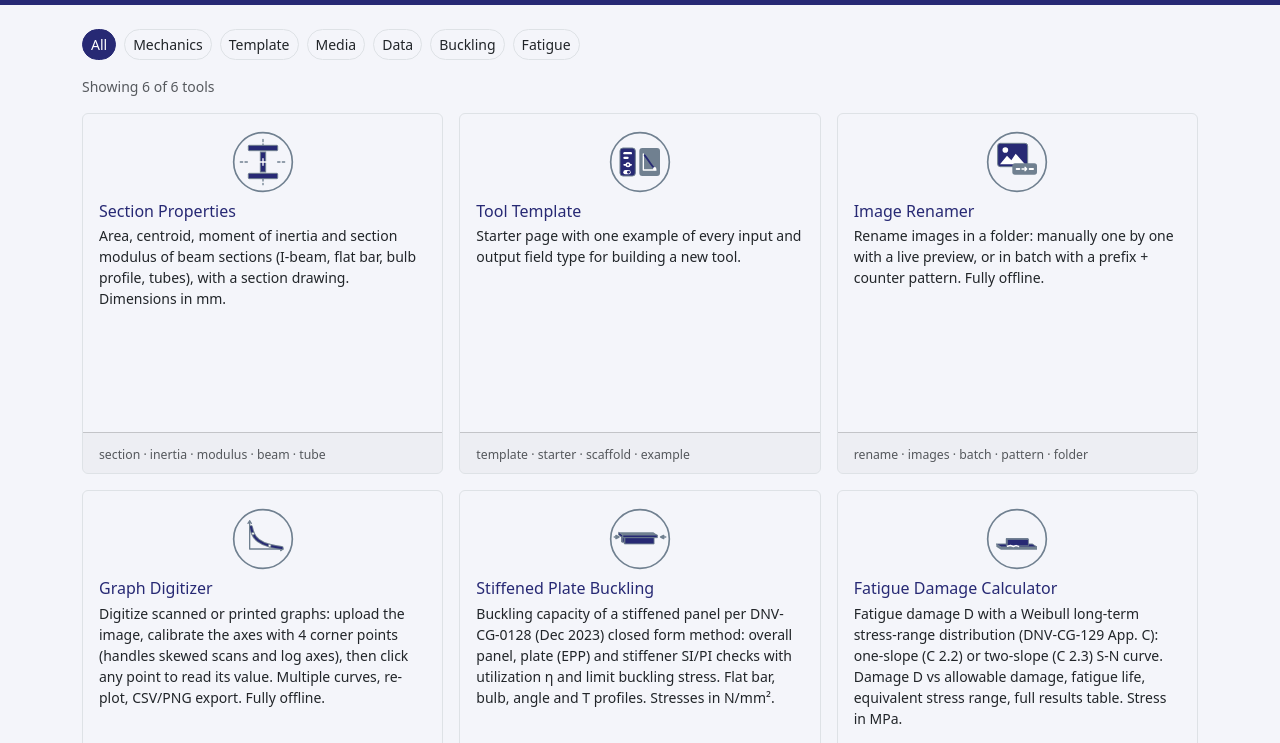
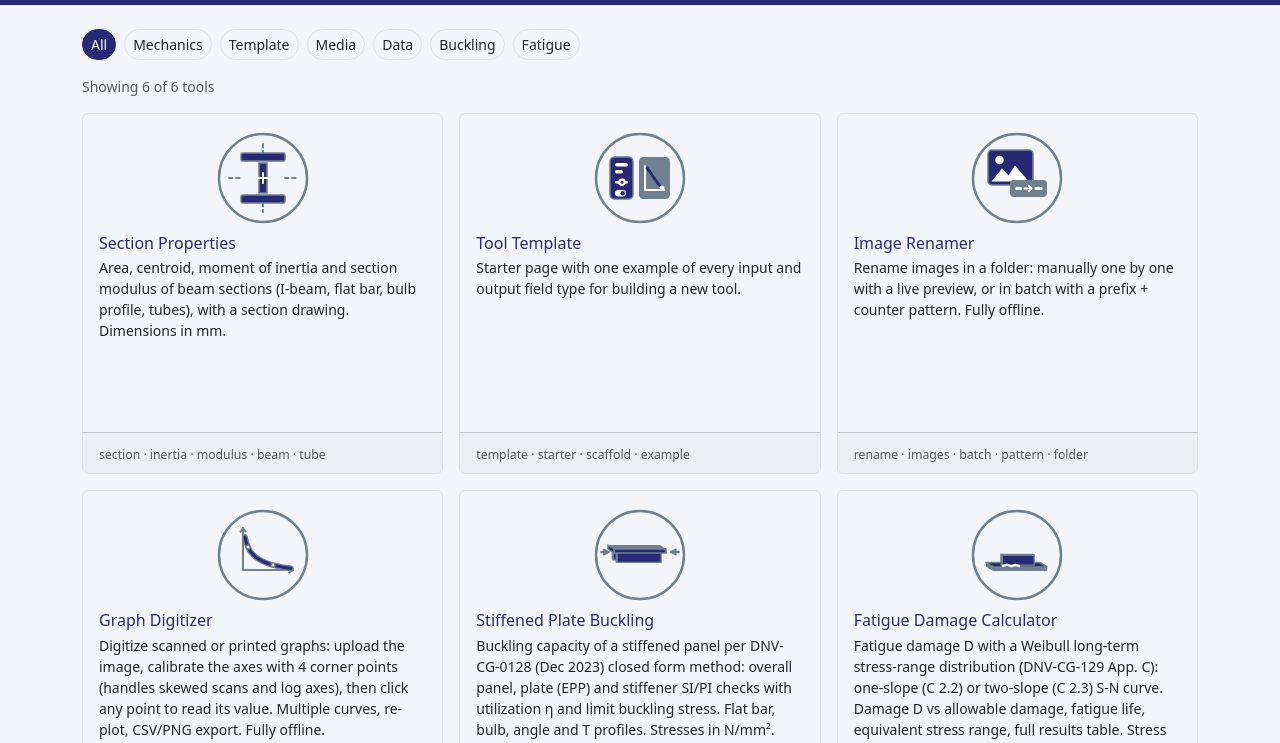
Before and after one commit to checkeredvibe/ToolsDashboard, a plain HTML site: page index.html in a window 1280 px wide. Shown: the part 57-800 px from the top of the page. Drawn offline with Linux system fonts and the light colour scheme.

Commit message:
Tiles: increase tool icon size from 64px to 96px

```diff
--- a/assets/css/template.css
+++ b/assets/css/template.css
@@ -170,8 +170,8 @@
 .tile-icon {
   display: block;
   margin: 0 auto 0.5rem;
-  width: 64px;
-  height: 64px;
+  width: 96px;
+  height: 96px;
 }
 
 
--- a/index.html
+++ b/index.html
@@ -6,7 +6,7 @@
   <meta name="description" content="Offline engineering tools dashboard: calculation and visualisation tools with results in SI units.">
   <link rel="icon" type="image/png" href="assets/img/favicon.png">
   <title>Engineering Tools Dashboard</title>
-  <meta name="last-updated" content="2026-11-16T12:12:50Z">
+  <meta name="last-updated" content="2026-11-16T12:15:14Z">
   <link rel="stylesheet" href="assets/vendor/bootstrap/bootstrap.min.css">
   <link rel="stylesheet" href="assets/css/template.css">
 </head>
@@ -43,7 +43,7 @@
       <div class="tile" data-id="section-properties" data-category="mechanics" data-updated="2026-10-31" data-keywords="section properties beam cross-section moment of inertia second moment of area section modulus area centroid I-beam HEA IPE flat bar bulb profile Hollandprofiel round tube square tube rectangular tube steel profile Steiner parallel axis theorem bending section drawing plot mm">
         <a href="tools/section-properties.html" class="card tool-card h-100 text-decoration-none">
           <div class="card-body">
-            <img class="tile-icon" src="assets/img/tool-icons/tool-section-properties.svg" alt="" width="64" height="64">
+            <img class="tile-icon" src="assets/img/tool-icons/tool-section-properties.svg" alt="" width="96" height="96">
             <h2 class="h6 card-title mb-1">Section Properties</h2>
             <p class="card-text small">Area, centroid, moment of inertia and section modulus of beam sections (I-beam, flat bar, bulb profile, tubes), with a section drawing. Dimensions in mm.</p>
           </div>
@@ -54,7 +54,7 @@
       <div class="tile" data-id="template" data-category="template" data-updated="2026-10-31" data-keywords="template starter boilerplate new tool scaffold example fields input output form slider dropdown csv plot table copy download all field types demo">
         <a href="tools/template.html" class="card tool-card h-100 text-decoration-none">
           <div class="card-body">
-            <img class="tile-icon" src="assets/img/tool-icons/tool-template.svg" alt="" width="64" height="64">
+            <img class="tile-icon" src="assets/img/tool-icons/tool-template.svg" alt="" width="96" height="96">
             <h2 class="h6 card-title mb-1">Tool Template</h2>
             <p class="card-text small">Starter page with one example of every input and output field type for building a new tool.</p>
           </div>
@@ -65,7 +65,7 @@
       <div class="tile" data-id="image-renamer" data-category="media" data-updated="2026-11-03" data-keywords="rename images photos pictures batch folder filenames pattern prefix counter manual file names organize jpg png webp gif bmp offline">
         <a href="tools/image-renamer.html" class="card tool-card h-100 text-decoration-none">
           <div class="card-body">
-            <img class="tile-icon" src="assets/img/tool-icons/tool-image-renamer.svg" alt="" width="64" height="64">
+            <img class="tile-icon" src="assets/img/tool-icons/tool-image-renamer.svg" alt="" width="96" height="96">
             <h2 class="h6 card-title mb-1">Image Renamer</h2>
             <p class="card-text small">Rename images in a folder: manually one by one with a live preview, or in batch with a prefix + counter pattern. Fully offline.</p>
           </div>
@@ -76,7 +76,7 @@
       <div class="tile" data-id="graph-digitizer" data-category="data" data-updated="2026-11-05" data-keywords="digitize digitizer graph chart plot scan scanned image photo picture curve curves axes axis calibration calibrate corner points homography skew skewed perspective rotation log log-scale logarithmic semi-log extract read values click coordinates overlay grid points series csv png export xy">
         <a href="tools/graph-digitizer.html" class="card tool-card h-100 text-decoration-none">
           <div class="card-body">
-            <img class="tile-icon" src="assets/img/tool-icons/tool-graph-digitizer.svg" alt="" width="64" height="64">
+            <img class="tile-icon" src="assets/img/tool-icons/tool-graph-digitizer.svg" alt="" width="96" height="96">
             <h2 class="h6 card-title mb-1">Graph Digitizer</h2>
             <p class="card-text small">Digitize scanned or printed graphs: upload the image, calibrate the axes with 4 corner points (handles skewed scans and log axes), then click any point to read its value. Multiple curves, re-plot, CSV/PNG export. Fully offline.</p>
           </div>
@@ -87,7 +87,7 @@
       <div class="tile" data-id="stiffened-plate-buckling" data-category="buckling" data-updated="2026-11-16" data-keywords="buckling stiffened panel plate stiffener DNV DNV-CG-0128 closed form method CFM utilization limit buckling stress stress multiplier gamma_c EPP elementary plate panel overall panel capacity global elastic buckling gamma_GEB stiffener induced SI plate induced PI tripping torsional buckling effective width flat bar bulb angle T profile lateral pressure shear compression net scantlings ship structure N/mm2">
         <a href="tools/stiffened-plate-buckling.html" class="card tool-card h-100 text-decoration-none">
           <div class="card-body">
-            <img class="tile-icon" src="assets/img/tool-icons/tool-stiffened-plate-buckling.svg" alt="" width="64" height="64">
+            <img class="tile-icon" src="assets/img/tool-icons/tool-stiffened-plate-buckling.svg" alt="" width="96" height="96">
             <h2 class="h6 card-title mb-1">Stiffened Plate Buckling</h2>
             <p class="card-text small">Buckling capacity of a stiffened panel per DNV-CG-0128 (Dec 2023) closed form method: overall panel, plate (EPP) and stiffener SI/PI checks with utilization &eta; and limit buckling stress. Flat bar, bulb, angle and T profiles. Stresses in N/mm&sup2;.</p>
           </div>
@@ -98,7 +98,7 @@
       <div class="tile" data-id="fatigue-damage" data-category="fatigue" data-updated="2026-11-12" data-keywords="fatigue damage D S-N curve SN curve Weibull distribution exceedance DNV DNV-CG-129 one-slope two-slope bi-linear knuckle incomplete gamma stress range FAT class design life zero crossing frequency wave bending Miner ship structure hot spot crack MPa cycles allowable eta pass fail">
         <a href="tools/fatigue-damage.html" class="card tool-card h-100 text-decoration-none">
           <div class="card-body">
-            <img class="tile-icon" src="assets/img/tool-icons/tool-fatigue-damage.svg" alt="" width="64" height="64">
+            <img class="tile-icon" src="assets/img/tool-icons/tool-fatigue-damage.svg" alt="" width="96" height="96">
             <h2 class="h6 card-title mb-1">Fatigue Damage Calculator</h2>
             <p class="card-text small">Fatigue damage D with a Weibull long-term stress-range distribution (DNV-CG-129 App. C): one-slope (C 2.2) or two-slope (C 2.3) S-N curve. Damage D vs allowable damage, fatigue life, equivalent stress range, full results table. Stress in MPa.</p>
           </div>
```
Also changed, not shown: 1 other file.
